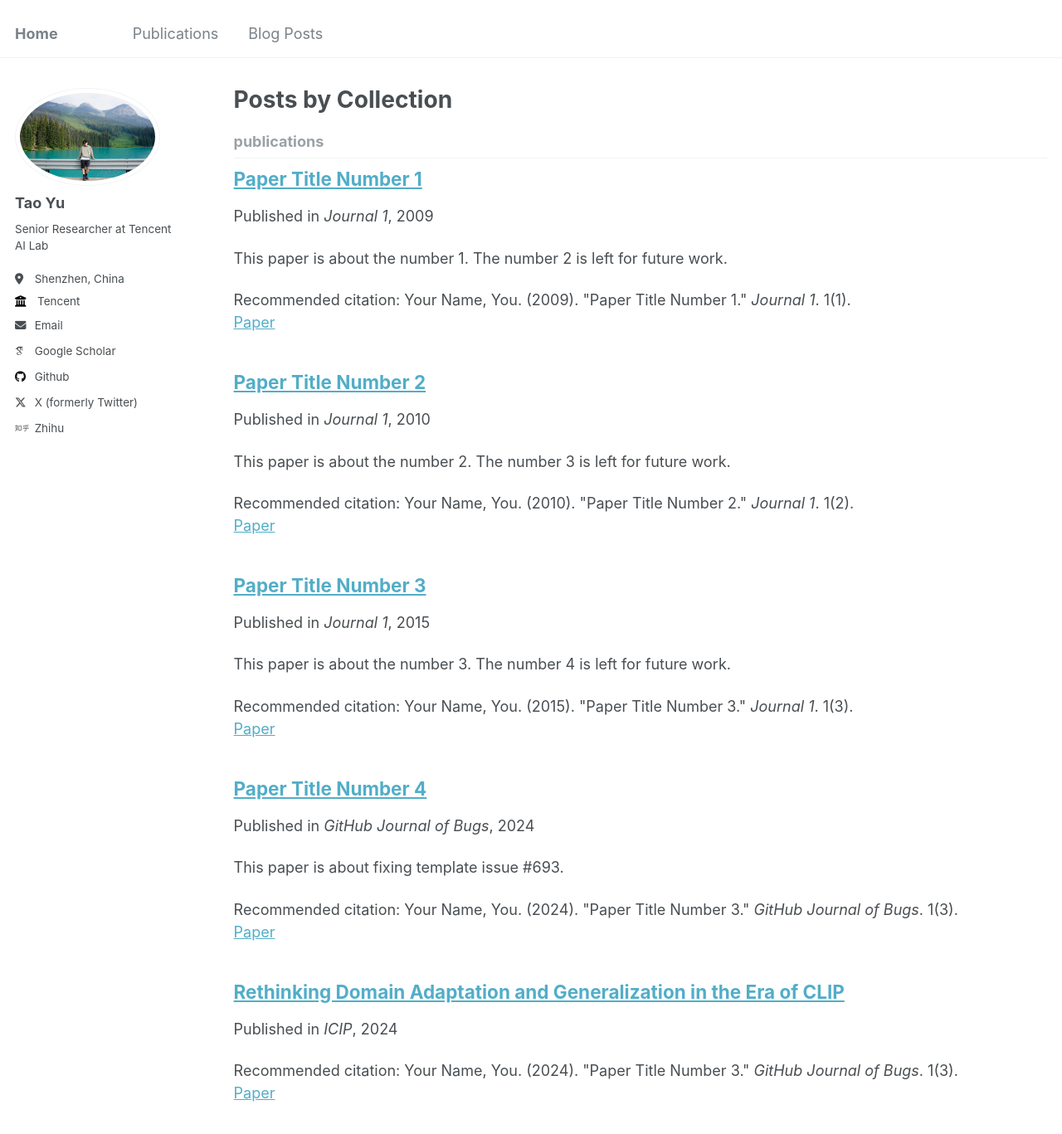
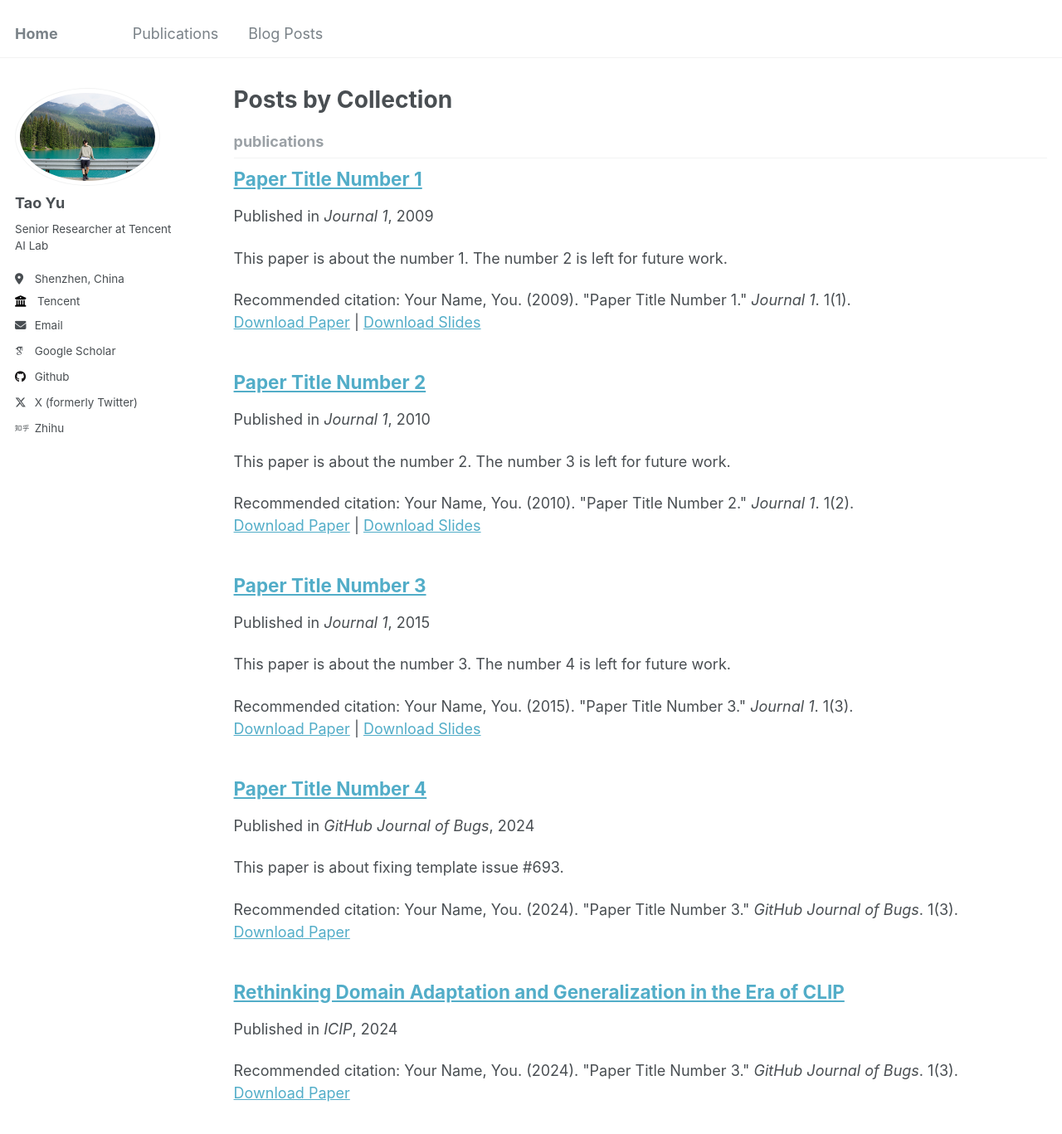
Before and after one commit to geekyutao/geekyutao.github.io, a Jekyll site: the page built from _pages/collection-archive.html, in a window 1280 px wide and 1400 px high. Shown: the top 1367 px of the window at 83% size. Built offline with Jekyll 4.4.1, drawn with Linux system fonts in a browser that asks for light colours; some web fonts are replaced.

Commit message:
initialize

```diff
--- a/_includes/archive-single.html
+++ b/_includes/archive-single.html
@@ -52,26 +52,18 @@
     <p class="archive__item-excerpt" itemprop="description"><p>{{ post.excerpt | markdownify | remove: '<p>' | remove: '</p>' }}<strong><a href="{{ base_path }}{{ post.url }}" rel="permalink"> Read more</a></strong></p></p>
     {% endif %}
 
-    {% if post.citation and post.paperurl and post.slidesurl and post.codeurl and post.projecturl %}
-      <p>Recommended citation: {{ post.citation }}<br /><a href="{{ post.paperurl }}">Paper</a> | <a href="{{ post.slidesurl }}">Slides</a> | <a href="{{ post.codeurl }}">Code</a> | <a href="{{ post.projecturl }}">Project</a></p>
+    {% if post.citation and post.paperurl and post.slidesurl %}
+      <p>Recommended citation: {{ post.citation }}<br /><a href="{{ post.paperurl }}">Download Paper</a> | <a href="{{ post.slidesurl }}">Download Slides</a></p>
     {% elsif post.citation and post.paperurl %}
-      <p>Recommended citation: {{ post.citation }}<br /><a href="{{ post.paperurl }}">Paper</a></p>
+      <p>Recommended citation: {{ post.citation }}<br /><a href="{{ post.paperurl }}">Download Paper</a></p>
     {% elsif post.citation and post.slidesurl %}
-      <p>Recommended citation: {{ post.citation }}<br /><a href="{{ post.slidesurl }}">Slides</a></p>
-    {% elsif post.citation and codeurl %}
-      <p>Recommended citation: {{ post.citation }}<br /><a href="{{ codeurl }}">Code</a></p>
-    {% elsif post.citation and projecturl %}
-      <p>Recommended citation: {{ post.citation }}<br /><a href="{{ projecturl }}">Project</a></p>
+      <p>Recommended citation: {{ post.citation }}<br /><a href="{{ post.slidesurl }}">Download Slides</a></p>
     {% elsif post.citation %}
       <p>Recommended citation: {{ post.citation }}</p>
     {% elsif post.paperurl %}
-      <p><a href=" {{ post.paperurl }} ">Paper</a></p>
+      <p><a href=" {{ post.paperurl }} ">Download Paper</a></p>
     {% elsif post.slidesurl %}
-      <p>Download <a href="{{ post.slidesurl }}">Slides</a></p></p>
-    {% elsif post.codeurl %}
-      <p>Download <a href="{{ post.codeurl }}">Code</a></p></p>
-    {% elsif post.projecturl %}
-      <p>Download <a href="{{ post.projecturl }}">Project</a></p></p>
+      <p>Download <a href="{{ post.slidesurl }}">Download Slides</a></p></p>
     {% endif %}
 
   </article>
```
Also changed, not shown: _publications/2024-02-17-paper-title-number-4 copy.md (+1 -1 lines).
